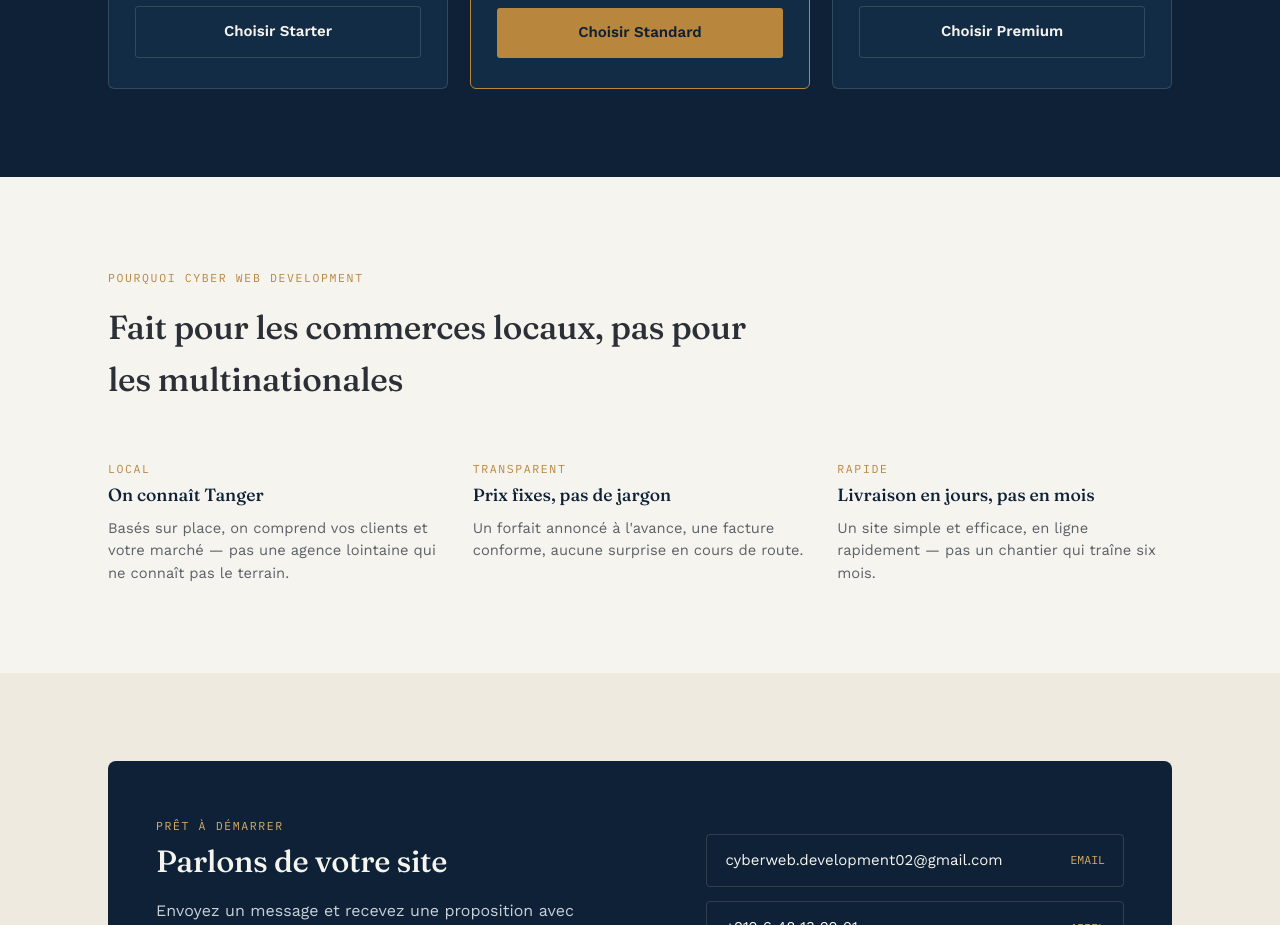
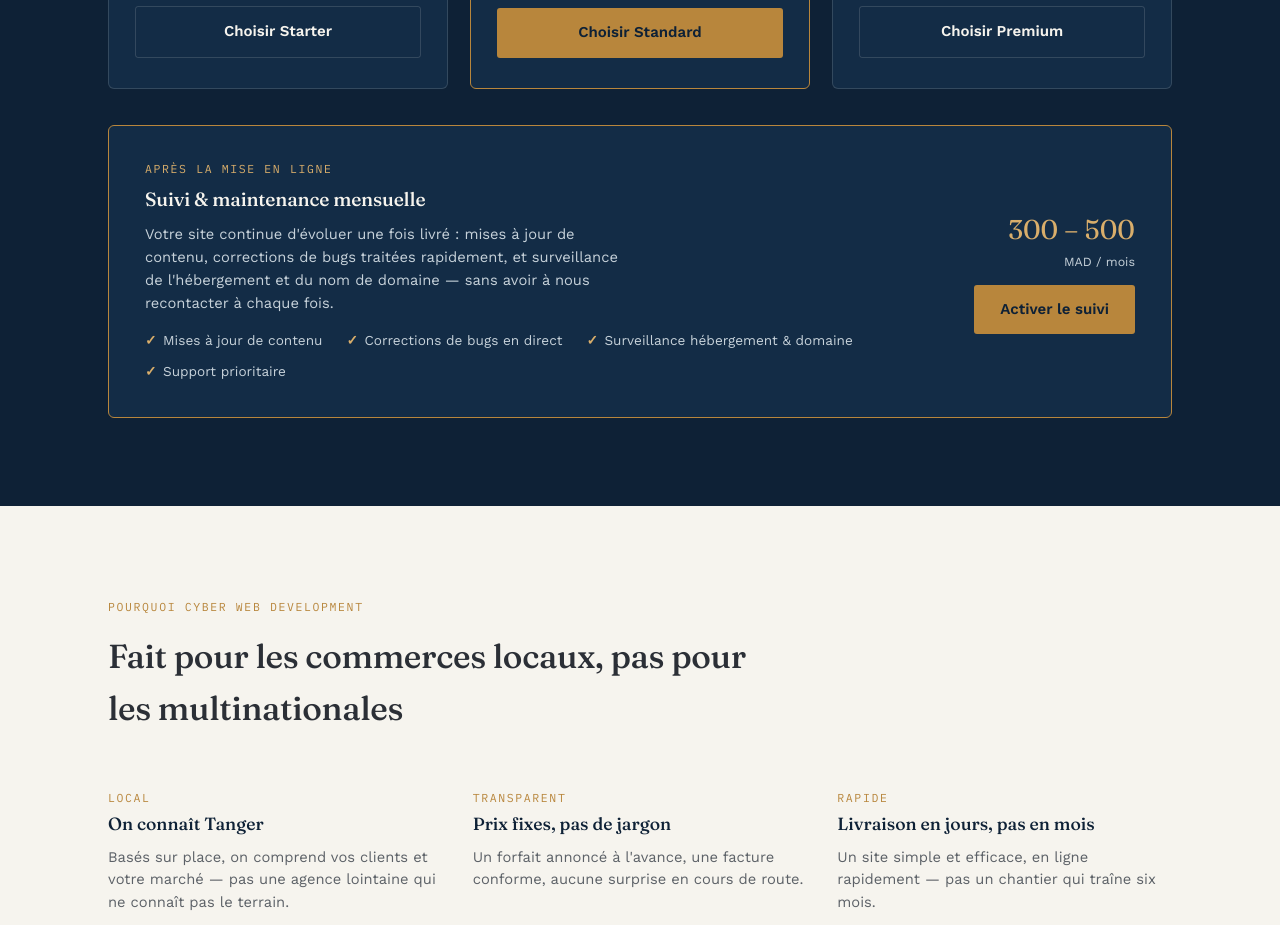
Before and after one commit to cyberwebdevelopment02/cyberwebdevelopment02.github.io, a plain HTML site: page index.html in a window 1280 px wide. Shown: the part 2440-3365 px from the top of the page. Drawn offline with nearby package versions, Linux system fonts and the light colour scheme.

Commit message:
Add files via upload

```diff
--- a/index.html
+++ b/index.html
@@ -155,6 +155,27 @@
   .pcard li{ font-size:0.88rem; color:var(--mist); padding:6px 0; border-top:1px solid var(--line); }
   .pcard li:first-child{ border-top:none; }
   .pcard .btn{ text-align:center; }
+
+  .maintenance{
+    margin-top:36px; background:var(--ink-2); border:1px solid var(--brass);
+    border-radius:6px; padding:34px 36px; display:flex; align-items:center;
+    justify-content:space-between; gap:36px; flex-wrap:wrap;
+  }
+  .maintenance .info{ flex:1; min-width:280px; }
+  .maintenance .eyebrow{ margin-bottom:8px; display:block; }
+  .maintenance h3{ font-family:'Fraunces',serif; font-weight:500; font-size:1.2rem; color:var(--whitewash); margin-bottom:8px; }
+  .maintenance > .info > p{ color:var(--mist); font-size:0.92rem; max-width:52ch; margin-bottom:16px; }
+  .maintenance-features{ display:flex; flex-wrap:wrap; gap:10px 24px; list-style:none; }
+  .maintenance-features li{ font-size:0.85rem; color:var(--mist); padding-left:18px; position:relative; }
+  .maintenance-features li::before{ content:"✓"; position:absolute; left:0; color:var(--brass-light); font-weight:600; }
+  .maintenance .cta{ display:flex; flex-direction:column; align-items:flex-end; gap:14px; }
+  .maintenance .price-tag{ font-family:'Fraunces',serif; font-size:1.7rem; color:var(--brass-light); white-space:nowrap; text-align:right; }
+  .maintenance .price-tag span{ display:block; font-family:'Work Sans',sans-serif; font-size:0.78rem; color:var(--mist); font-weight:400; margin-top:2px; }
+  @media (max-width:640px){
+    .maintenance{ flex-direction:column; align-items:stretch; }
+    .maintenance .cta{ align-items:flex-start; }
+    .maintenance .price-tag{ text-align:left; }
+  }
 
   /* TRUST */
   .trust{ background:var(--whitewash); }
@@ -322,6 +343,24 @@
         <a href="#contact" class="btn btn-ghost">Choisir Premium</a>
       </div>
     </div>
+
+    <div class="maintenance">
+      <div class="info">
+        <span class="eyebrow">Après la mise en ligne</span>
+        <h3>Suivi &amp; maintenance mensuelle</h3>
+        <p>Votre site continue d'évoluer une fois livré : mises à jour de contenu, corrections de bugs traitées rapidement, et surveillance de l'hébergement et du nom de domaine — sans avoir à nous recontacter à chaque fois.</p>
+        <ul class="maintenance-features">
+          <li>Mises à jour de contenu</li>
+          <li>Corrections de bugs en direct</li>
+          <li>Surveillance hébergement &amp; domaine</li>
+          <li>Support prioritaire</li>
+        </ul>
+      </div>
+      <div class="cta">
+        <div class="price-tag">300 – 500 <span>MAD / mois</span></div>
+        <a href="#contact" class="btn btn-primary">Activer le suivi</a>
+      </div>
+    </div>
   </div>
 </section>
 
```
